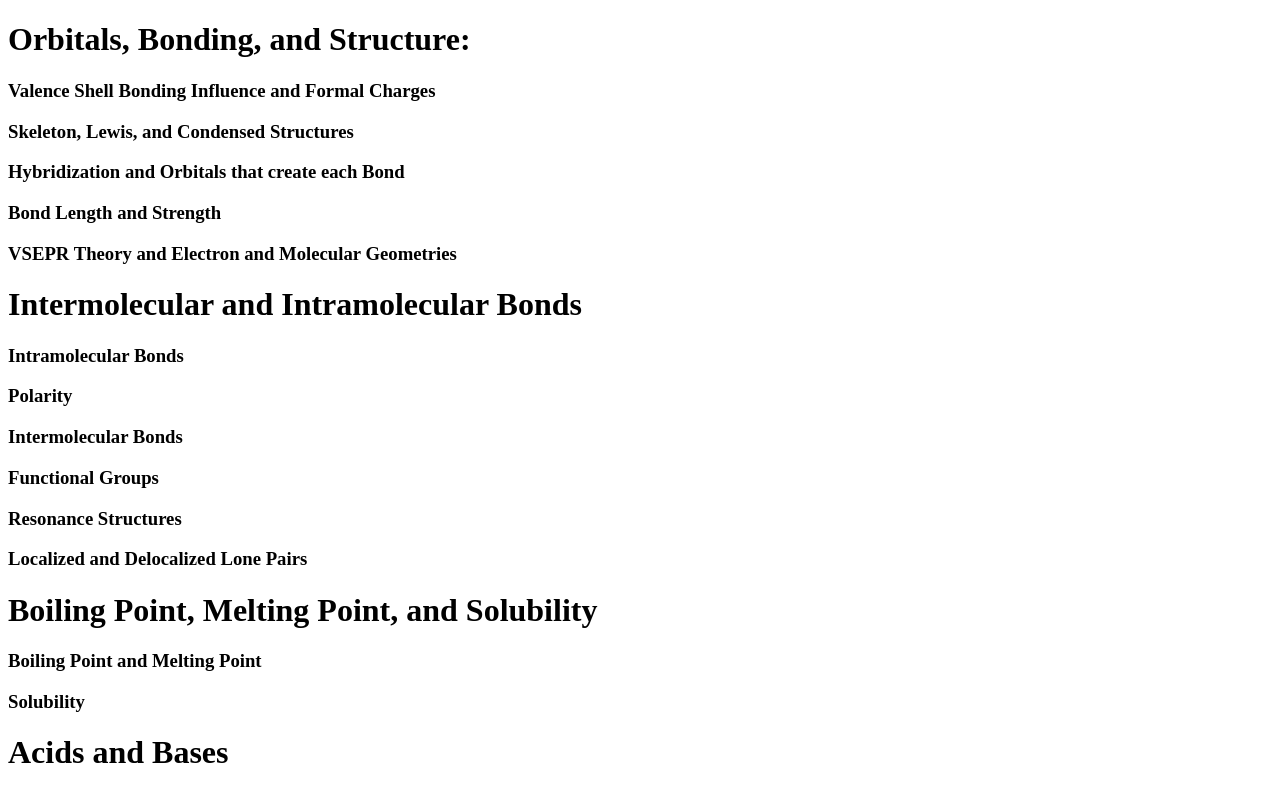
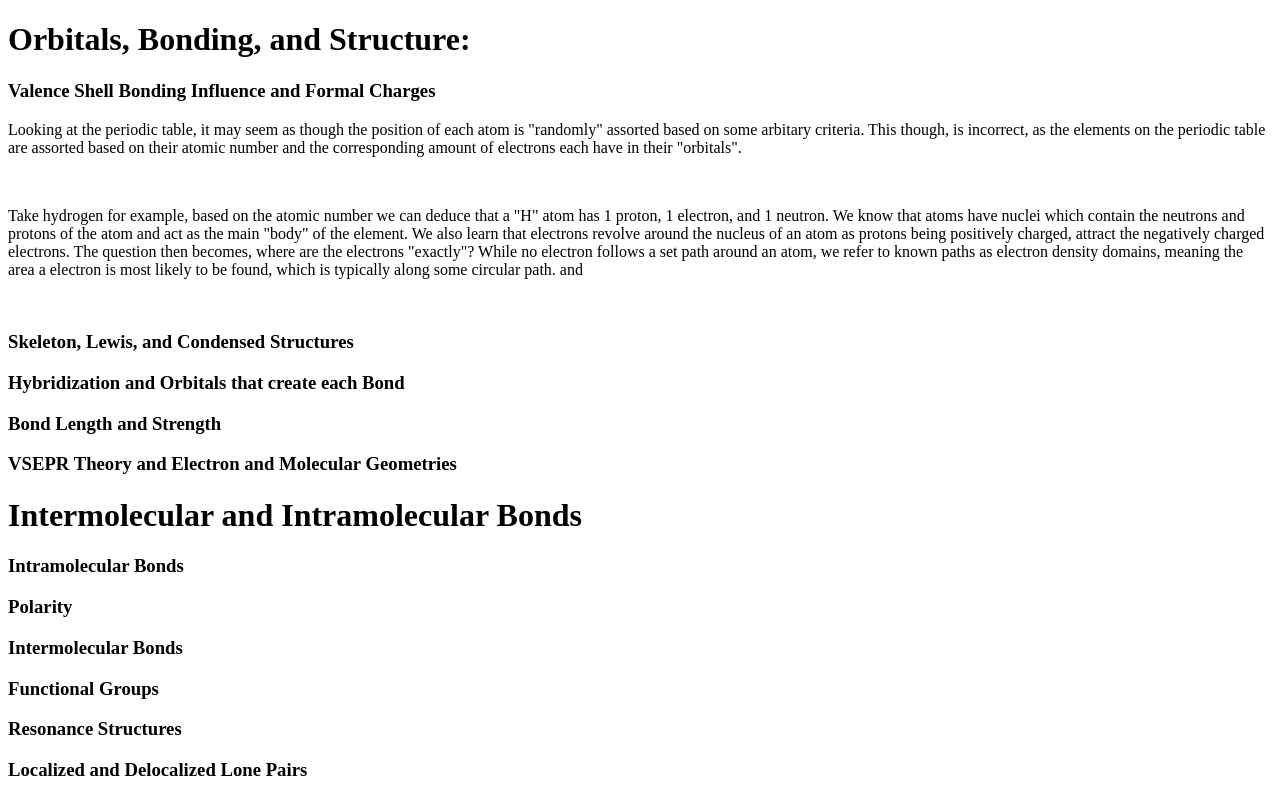
Before and after one commit to Eggboi-eng/Webdesign, a plain HTML site: page Organic_Chemistry_1_Concepts/index.html in a window 1280 px wide. Shown: the top 790 px of the page. Drawn offline with Linux system fonts and the light colour scheme.

Commit message:
initial commit

```diff
--- a/Organic_Chemistry_1_Concepts/index.html
+++ b/Organic_Chemistry_1_Concepts/index.html
@@ -2,6 +2,22 @@
 <html>
     <h1><strong>Orbitals, Bonding, and Structure:</strong></h1>
         <h3>Valence Shell Bonding Influence and Formal Charges</h3>
+            <p>
+            Looking at the periodic table, it may seem as though the position of each atom is "randomly" assorted based on some arbitary criteria.
+            This though, is incorrect, as the elements on the periodic table are assorted based on their atomic number and the corresponding amount of electrons
+            each have in their "orbitals".
+            </p>
+            <br>
+            <p>
+            Take hydrogen for example, based on the atomic number we can deduce that a "H" atom has 1 proton, 1 electron, and 1 neutron. We know that atoms have nuclei
+            which contain the neutrons and protons of the atom and act as the main "body" of the element. We also learn that electrons revolve around the nucleus of an atom
+            as protons being positively charged, attract the negatively charged electrons. The question then becomes, where are the electrons "exactly"?
+            While no electron follows a set path around an atom, we refer to known paths as electron density domains, meaning the area a electron is most likely to be found,
+            which is typically along some circular path.
+            and
+            </p>
+            <br>
+            <p>
         <h3>Skeleton, Lewis, and Condensed Structures</h3>
         <h3>Hybridization and Orbitals that create each Bond</h3>
         <h3>Bond Length and Strength</h3>
```
Also changed, not shown: 1 other file.
